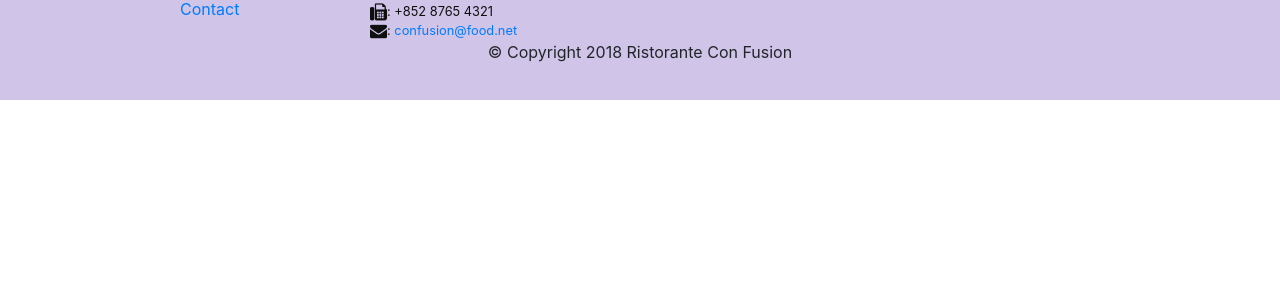
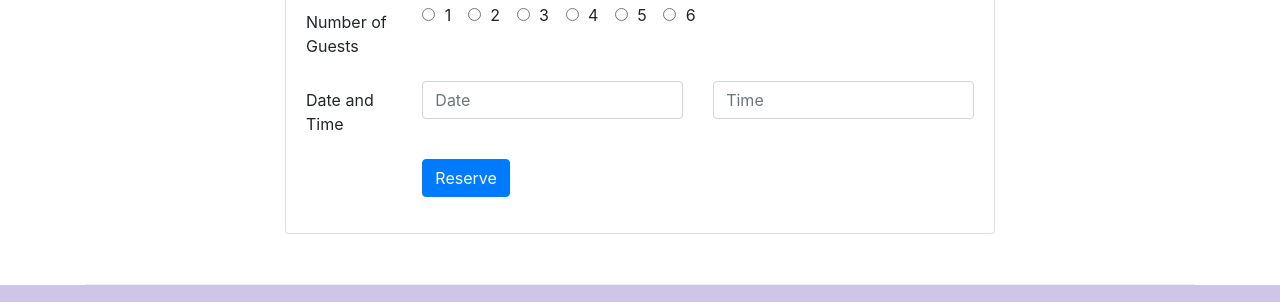
Before and after one commit to ricardolima-xyz/studies-bootstrap4-cousera, a website: page index.html in a window 1280 px wide. Shown: the part 1661-1963 px from the top of the page. Before the commit the page ends 1761 px from the top, so only its background shows below. Drawn offline with nearby package versions, Linux system fonts and the light colour scheme.

Commit message:
Assignment 2

```diff
--- a/index.html
+++ b/index.html
@@ -40,8 +40,11 @@
                     <h1>Ristorante con Fusion</h1>
                     <p>We take inspiration from the World's best cuisines, and create a unique fusion experience. Our lipsmacking creations will tickle your culinary senses!</p>
                 </div>
-                <div class="col-12 col-sm align-self-center">
+                <div class="col-12 col-sm-3 align-self-center">
                     <img src="img/logo.png" class="img-fluid">
+                </div>
+                <div class="col-12 col-sm-3 align-self-center">
+                    <a role="button" class="btn btn-sm btn-block btn-warning" href="#reserve">Reserve Table</a>
                 </div>
             </div>
         </div>
@@ -73,8 +76,14 @@
                 <h3>This Month's Promotions</h3>
             </div>
             <div class="col col-sm col-md">
-                <h2>Weekend Grand Buffet</h2>
-                <p class="d-none d-sm-block">Featuring mouthwatering combinations with a choice of five different salads, six enticing appetizers, six main entrees and five choicest desserts. Free flowing bubbly and soft drinks. All for just $19.99 per person </p>
+                <div class="media">
+                    <img class="d-flex mr-3 img-thumbnail align-self-center order-first order-sm-last"
+                            src="img/buffet.png" alt="Weekend Grand Buffet">
+                    <div class="media-body order-last order-sm-first">
+                        <h2>Weekend Grand Buffet <span class="badge badge-danger">NEW</span></h2>
+                        <p class="d-none d-sm-block">Featuring mouthwatering combinations with a choice of five different salads, six enticing appetizers, six main entrees and five choicest desserts. Free flowing bubbly and soft drinks. All for just $19.99 per person </p>
+                    </div>
+                </div>
             </div>
         </div>
 
@@ -94,6 +103,67 @@
                             whos-who in the culinary world, he specializes in
                             creating mouthwatering Indo-Italian fusion experiences.
                             </p>
+                    </div>
+                </div>
+            </div>
+        </div>
+        <a name="reserve"></a>
+        <div class="row row-content align-items-center">
+            <div class="col col-sm-8 mr-sm-auto ml-sm-auto">
+                <div class="card">
+                    <h3 class="card-header bg-warning text-white">Reserve a table</h3>
+                    <div class="card-body">
+                        <form>
+                            <div class="form-group row">
+                                <label for="numguests" class="col-md-2 col-form-label">Number of Guests</label>
+                                <div class="col-md-10">
+                                    <div class="form-check-inline">
+                                        <label class="form-check-label">
+                                            <input type="radio" class="form-check-input" name="numguests" value="1"> 1
+                                        </label>
+                                    </div>
+                                    <div class="form-check-inline">
+                                        <label class="form-check-label">
+                                            <input type="radio" class="form-check-input" name="numguests" value="2"> 2
+                                        </label>
+                                    </div>
+                                    <div class="form-check-inline">
+                                        <label class="form-check-label">
+                                            <input type="radio" class="form-check-input" name="numguests" value="3"> 3
+                                        </label>
+                                    </div>
+                                    <div class="form-check-inline">
+                                        <label class="form-check-label">
+                                            <input type="radio" class="form-check-input" name="numguests" value="4"> 4
+                                        </label>
+                                    </div>
+                                    <div class="form-check-inline">
+                                        <label class="form-check-label">
+                                            <input type="radio" class="form-check-input" name="numguests" value="5"> 5
+                                        </label>
+                                    </div>
+                                    <div class="form-check-inline">
+                                        <label class="form-check-label">
+                                            <input type="radio" class="form-check-input" name="numguests" value="6"> 6
+                                        </label>
+                                    </div>
+                                </div>
+                            </div>
+                            <div class="form-group row">
+                                <label for="date" class="col-12 col-md-2 col-form-label">Date and Time</label>
+                                <div class="col-12 col-md-5">
+                                    <input type="text" class="form-control" id="date" name="date" placeholder="Date">
+                                </div>
+                                <div class="col-12 col-md-5">
+                                    <input type="text" class="form-control" id="time" name="time" placeholder="Time">
+                                </div>
+                            </div>
+                            <div class="form-group row">
+                                <div class="offset-md-2 col-md-10">
+                                    <button type="submit" class="btn btn-primary">Reserve</button>
+                                </div>
+                            </div>
+                        </form>
                     </div>
                 </div>
             </div>
```
